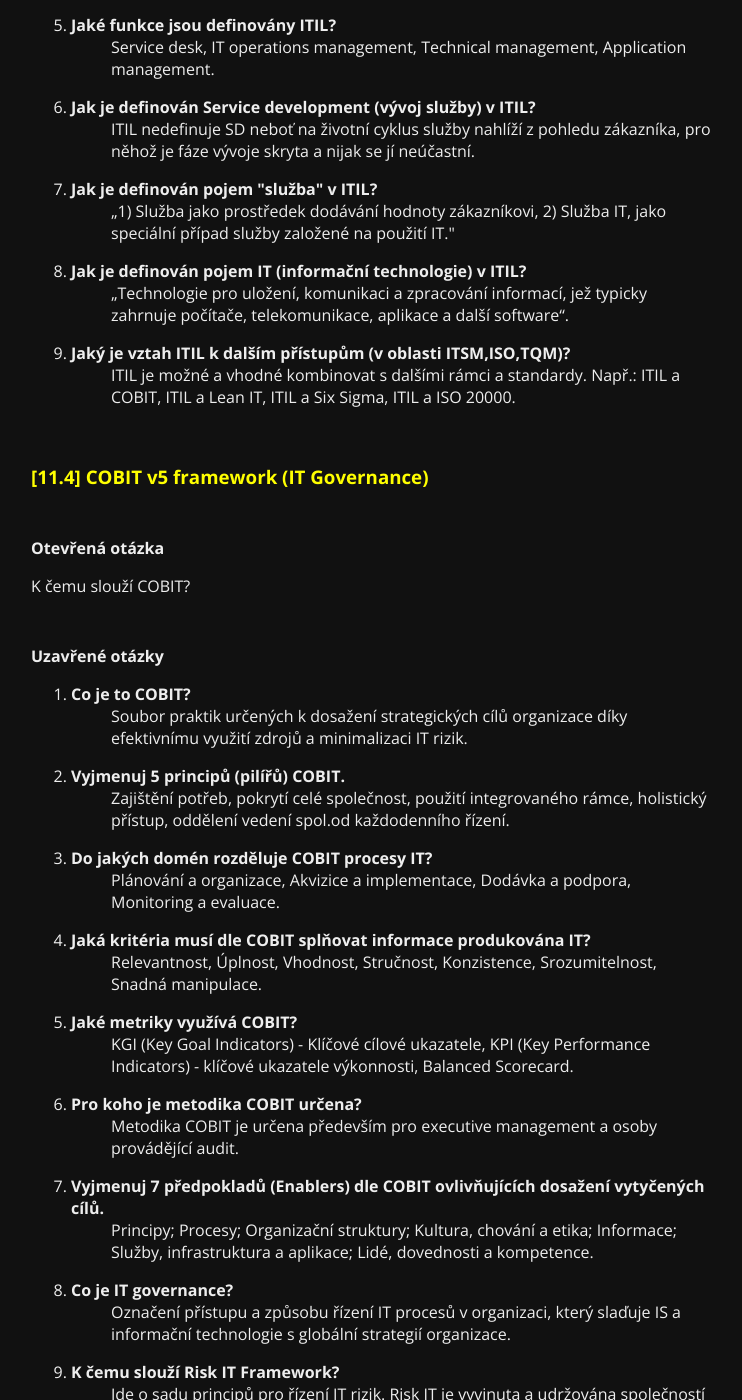
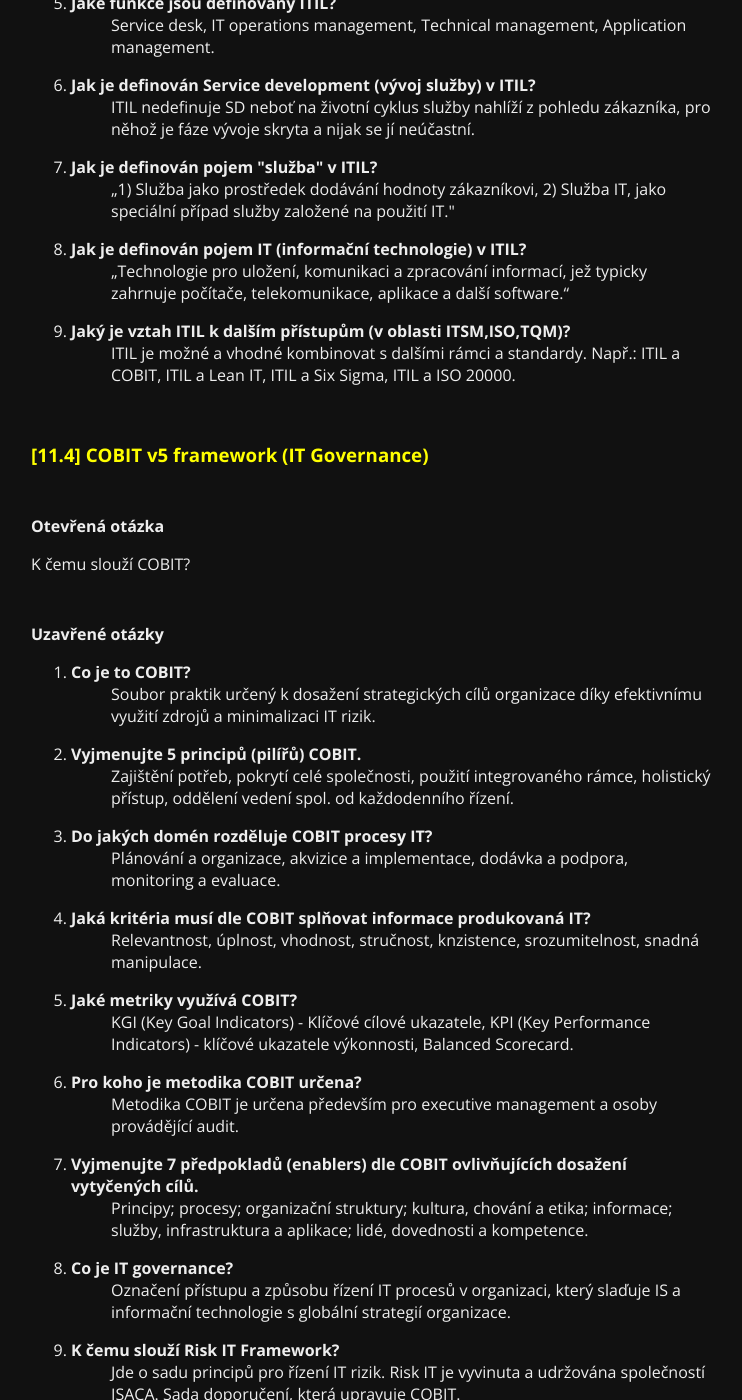
Before and after one commit to kiskffmu/memex, a Jekyll site: the page built from _topics/11.md, in a window 1280 px wide and 1400 px high, scrolled down 3702 px. Shown: the whole window, without its empty margins (209-951 px from the left). Built offline with Jekyll 4.4.1, drawn with Linux system fonts in a browser that asks for light colours; some of the changed text lies outside the part shown.

Commit message:
Korektury - téma 11

```diff
--- a/_topics/11.md
+++ b/_topics/11.md
@@ -81,7 +81,7 @@
       - question: Jak je definován pojem "služba" v ITIL?
         answer: '„1) Služba jako prostředek dodávání hodnoty zákazníkovi, 2) Služba IT, jako speciální případ služby založené na použití IT."'
       - question: Jak je definován pojem IT (informační technologie) v ITIL?
-        answer: '„Technologie pro uložení, komunikaci a zpracování informací, jež typicky zahrnuje počítače, telekomunikace, aplikace a další software“.'
+        answer: '„Technologie pro uložení, komunikaci a zpracování informací, jež typicky zahrnuje počítače, telekomunikace, aplikace a další software.“'
       - question: 'Jaký je vztah ITIL k dalším přístupům (v oblasti ITSM,ISO,TQM)?'
         answer: 'ITIL je možné a vhodné kombinovat s dalšími rámci a standardy. Např.: ITIL a COBIT, ITIL a Lean IT, ITIL a Six Sigma, ITIL a ISO 20000.'
   '4':
@@ -90,19 +90,19 @@
     open: K čemu slouží COBIT?
     closedQuestions:
       - question: Co je to COBIT?
-        answer: Soubor praktik určených k dosažení strategických cílů organizace díky efektivnímu využití zdrojů a minimalizaci IT rizik.
-      - question: Vyjmenuj 5 principů (pilířů) COBIT.
-        answer: 'Zajištění potřeb, pokrytí celé společnost, použití integrovaného rámce, holistický přístup, oddělení vedení spol.od každodenního řízení.'
+        answer: Soubor praktik určený k dosažení strategických cílů organizace díky efektivnímu využití zdrojů a minimalizaci IT rizik.
+      - question: Vyjmenujte 5 principů (pilířů) COBIT.
+        answer: 'Zajištění potřeb, pokrytí celé společnosti, použití integrovaného rámce, holistický přístup, oddělení vedení spol. od každodenního řízení.'
       - question: Do jakých domén rozděluje COBIT procesy IT?
-        answer: 'Plánování a organizace, Akvizice a implementace, Dodávka a podpora, Monitoring a evaluace.'
-      - question: Jaká kritéria musí dle COBIT splňovat informace produkována IT?
-        answer: 'Relevantnost, Úplnost, Vhodnost, Stručnost, Konzistence, Srozumitelnost, Snadná manipulace.'
+        answer: 'Plánování a organizace, akvizice a implementace, dodávka a podpora, monitoring a evaluace.'
+      - question: Jaká kritéria musí dle COBIT splňovat informace produkovaná IT?
+        answer: 'Relevantnost, úplnost, vhodnost, stručnost, knzistence, srozumitelnost, snadná manipulace.'
       - question: Jaké metriky využívá COBIT?
         answer: 'KGI (Key Goal Indicators) - Klíčové cílové ukazatele, KPI (Key Performance Indicators) - klíčové ukazatele výkonnosti, Balanced Scorecard.'
       - question: Pro koho je metodika COBIT určena?
         answer: Metodika COBIT je určena především pro executive management a osoby provádějící audit.
-      - question: Vyjmenuj 7 předpokladů (Enablers) dle COBIT ovlivňujících dosažení vytyčených cílů.
-        answer: 'Principy; Procesy; Organizační struktury; Kultura, chování a etika; Informace; Služby, infrastruktura a aplikace; Lidé, dovednosti a kompetence.'
+      - question: Vyjmenujte 7 předpokladů (enablers) dle COBIT ovlivňujících dosažení vytyčených cílů.
+        answer: 'Principy; procesy; organizační struktury; kultura, chování a etika; informace; služby, infrastruktura a aplikace; lidé, dovednosti a kompetence.'
       - question: Co je IT governance?
         answer: 'Označení přístupu a způsobu řízení IT procesů v organizaci, který slaďuje IS a informační technologie s globální strategií organizace.'
       - question: K čemu slouží Risk IT Framework?
@@ -114,7 +114,7 @@
     closedQuestions:
       - question: Co jsou Zájmové skupiny (Stakeholders)?
         answer: 'Jedinci, skupiny či jiné organizace svázané s organizací. Jde o zákazníky, zaměstnance, management, vlastníky, dodavatele a veřejný sektor.'
-      - question: K čemu se používá Mapa procesů (Process Map)?
+      - question: K čemu se používá mapa procesů (process map)?
         answer: 'Grafické zobrazení procesů a činností v organizaci. Člení procesy dle přidané hodnoty na hlavní procesy, řídící procesy a podpůrné procesy.'
       - question: Jaké role vykonává procesní manažer (process manager)?
         answer: 'Odpovědnost za provozní správu procesu: plánování a koordinace všech činností požadovaných pro provedení, monitorování a vykazování.'
@@ -124,19 +124,19 @@
         answer: 'Dohoda o úrovních služeb popisuje službu IT, dokumentuje cíle úrovní služeb a specifikuje odpovědnosti poskytovatele služeb IT a zákazníka.'
       - question: Co je to audit?
         answer: 'Kontrola a ověření, zda jsou dodržovány normy a směrnice, zda jsou záznamy přesné, nebo zda bylo dosaženo cílů hospodárnosti a efektivity.'
-      - question: Uveď definici "role".
-        answer: 'Soustava odpovědností, činností a oprávnění, jimiž je pověřena osoba nebo tým. Role je definována v rámci procesu.'
-      - question: Uveď definici "funkce".
+      - question: Uveďte definici "role".
+        answer: 'Soustava odpovědnosti, činností a oprávnění, jimiž je pověřena osoba nebo tým. Role je definována v rámci procesu.'
+      - question: Uveďte definici "funkce".
         answer: 'Tým/skupina lidí a nástroje nebo další zdroje, které tito pracovníci používají k provádění jednoho nebo více procesů nebo činností.'
-      - question: Vyjmenuj základní vlasnosti procesu.
-        answer: 'Je měřitelný; přináší specifické výstupy; má své "Customers" zákazníky, reaguje na specifickou událost'
+      - question: Vyjmenujte základní vlasnosti procesu.
+        answer: 'Je měřitelný, přináší specifické výstupy, má své "Customers" zákazníky, reaguje na specifickou událost'
   '6':
     class: '11.6'
     name: Podnikové procesy
     open: Není vytvořena.
     closedQuestions:
-      - question: Uveď definici podnikového procesu.
-        answer: 'Podnikový proces je formou organizace výrobních, podpůrných a podle některých autorů také řídících funkcí podniku.'
+      - question: Uveďte definici podnikového procesu.
+        answer: 'Podnikový proces je formou organizace výrobních, podpůrných a podle některých autorů, také řídících funkcí podniku.'
       - question: Co je to úzké hrdlo?
         answer: Úzké hrdlo (Bottleneck) je v určitém ohledu limitujícím a rizikovým prvkem systému.
       - question: K čemu slouží Reengineering procesů?
@@ -182,21 +182,21 @@
     open: Není vytvořena.
     closedQuestions:
       - question: Co je to TOGAF (The Open Group Architecture Framework)?
-        answer: Mezinárodně používaný rámec určený pro návrh a řízení IT nebo Enterprise architektury.
+        answer: Mezinárodně používaný rámec určený pro návrh a řízení IT nebo enterprise architektury.
       - question: K čemu slouží Business Intelligence (BI)?
-        answer: 'Jde o systém procesů, aplikací a technologií, jejichž cílem je účinná a účelná podpora rozhodovací procesů.'
+        answer: 'Jde o systém procesů, aplikací a technologií, jejichž cílem je účinná a účelná podpora rozhodovacích procesů.'
       - question: Jaký je rozdíl mezi technologií OLAP (Online Analytical Processing) a OLTP (Online Transaction Processing)?
         answer: 'V rozdílném použití – OLAP zpracovává jednorázově nahrávaná data, OLTP zpracovává data vytvářená průběžně a více uživateli zároveň.'
       - question: K čemu slouží MS Visio?
-        answer: 'Jde o tzv. CASE nástroj. Slouží k vizualizaci podnikových procesů, k vytváření diagramů v souladu s pravidly popisu dle BPMN, UML, apod.'
+        answer: 'Jde o tzv. CASE nástroj. Slouží k vizualizaci podnikových procesů, k vytváření diagramů v souladu s pravidly popisu dle BPMN, UML apod.'
       - question: Co je to ArchiMate?
         answer: 'Jde o otevřený framework pro modelování enterprise architektury, často využívaný společně s TOGAF.'
-      - question: Vyjmenuje základní druhy grafických elementů Business Process Diagramu dle BPMN.
+      - question: Vyjmenujte základní druhy grafických elementů Business Process Diagramu dle BPMN.
         answer: 'Flow Objects (Tokové objekty), Connecting Objects (Spojovací objekty), Artefacts (Artefakty), Swimlanes (Plavecké dráhy).'
       - question: K čemu se využívá BPMN?
         answer: 'BPMN je notací pro modelování podnikových procesů, která poskytuje grafické znázornění pro specifikaci procesů z procesního diagramu (BPD).'
       - question: Co je to Balanced Scorecard?
-        answer: Systém ukazatelů výkonnosti podniku. Metoda založená na vazbě mezi strategií a operativními činnostmi s důrazem na měření výkonu.
+        answer: Systém ukazatelů výkonnosti podniku. Metoda založená na vazbě mezi strategií a operativními činnostmi, s důrazem na měření výkonu.
       - question: Co je to Six Sigma?
         answer: 'Metoda řízení zaměřená na neustálé zlepšování organizace pomocí porozumění potřeb zákazníků, analýzy procesů a standardizace měření.'
   '9':
@@ -219,7 +219,7 @@
       - question: Jaké jsou přínosy nasazení dokumentografického systému v organizaci (DMS)?
         answer: 'Centralizovaná správa firemních dokumentů, řízené publikování, vyhledávání, sledování změn v dokumentech, nastavení přístupů k dokumentům.'
       - question: Jaké jsou základní požadavky na vlastnosti ideálně zabezpečného hesla?
-        answer: Je nezapamatovatelné (obsahuje kombinaci různých znaků v dostatečné délce) a nezaznamenané resp. záznam není uložen na nezabezpečeném médiu.
+        answer: Je nezapamatovatelné (obsahuje kombinaci různých znaků v dostatečné délce) a nezaznamenané, resp. záznam není uložen na nezabezpečeném médiu.
       - question: Jaké výhody nabízí formát dokumentu PDF (Portable Document Format)?
         answer: 'Přenositelnost (formát nezávislý na SW, HW), standardizace (ISO), archivace, komperese a zabezpečení (el. podpis, heslování), prohledávání.'
   '10':
```
Also changed, not shown: other parts of _topics/11.md (+23 -23 lines).
